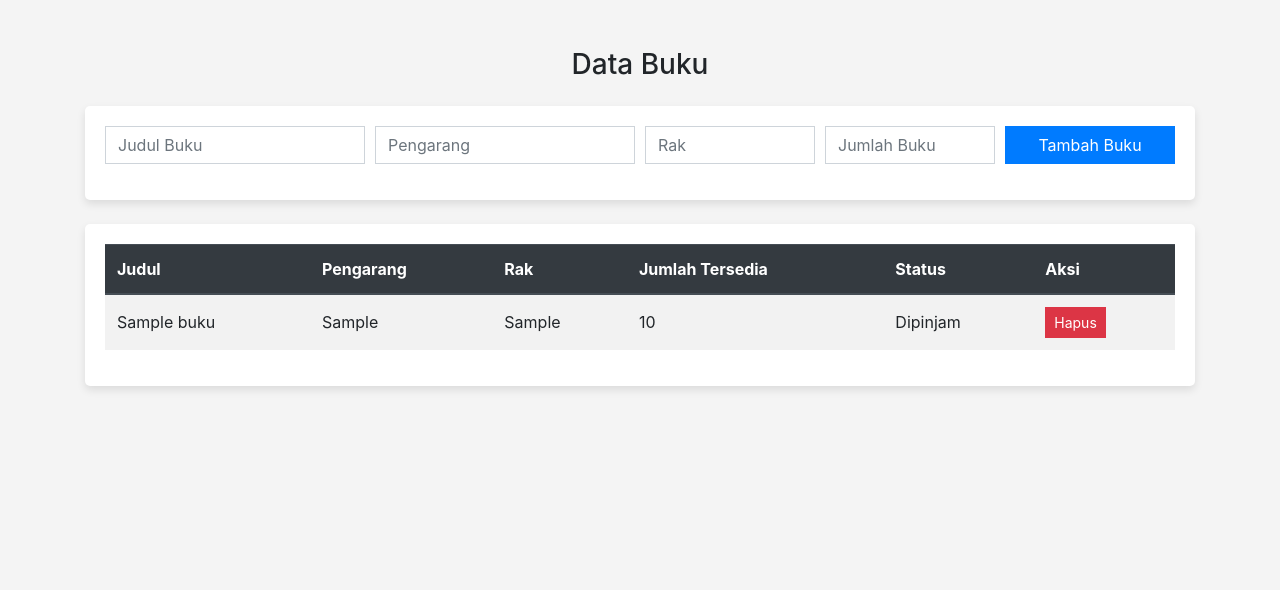
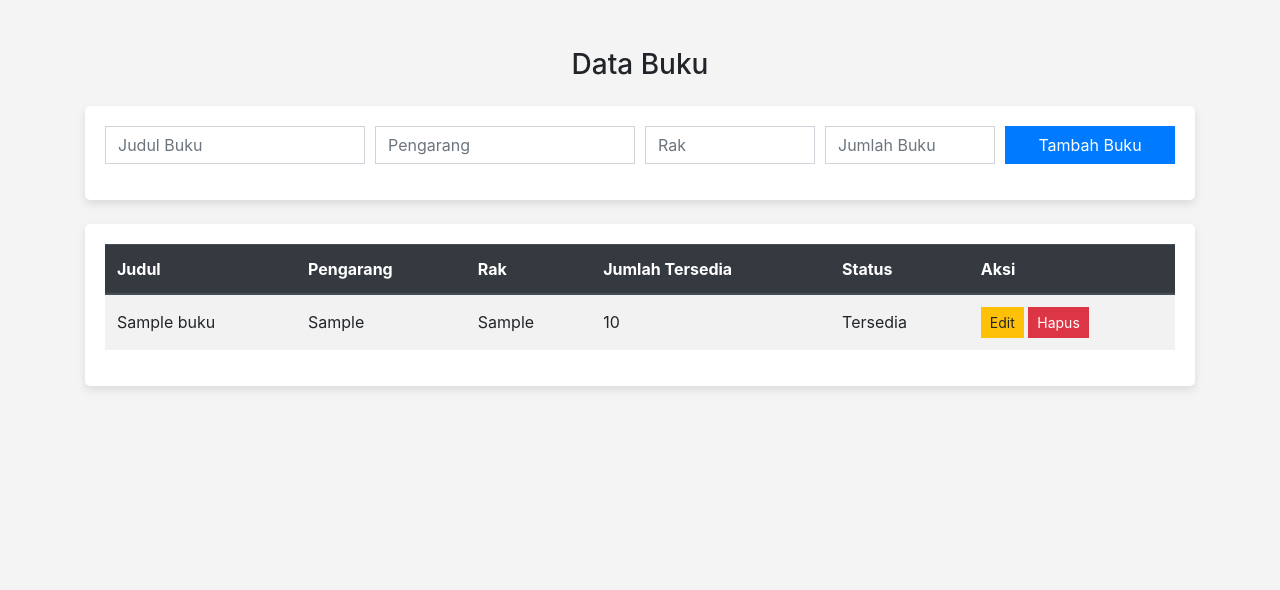
Before and after one commit to kelompokberapa/sewabuku, a PHP site: page /buku.php in a window 1280 px wide. Shown: the part 56-646 px from the top of the page. Run offline with PHP 8.4, Linux system fonts and the light colour scheme; tables that the repository leaves empty or names only in its code hold one stand-in row (values such as "Sample post").

Commit message:
17223028 - Muhammad Faiz Priyantoro

```diff
--- a/buku.php
+++ b/buku.php
@@ -6,8 +6,19 @@ if (isset($_POST['add'])) {
     $judul = $_POST['judul'];
     $pengarang = $_POST['pengarang'];
     $rak = $_POST['rak'];
-    $jumlah = $_POST['jumlah']; // Tambahkan input untuk jumlah buku
+    $jumlah = $_POST['jumlah'];
     $sql = "INSERT INTO buku (judul, pengarang, rak, jumlah) VALUES ('$judul', '$pengarang', '$rak', '$jumlah')";
+    $conn->query($sql);
+}
+
+// Handle Edit Buku
+if (isset($_POST['edit'])) {
+    $id = $_POST['id'];
+    $judul = $_POST['judul'];
+    $pengarang = $_POST['pengarang'];
+    $rak = $_POST['rak'];
+    $jumlah = $_POST['jumlah'];
+    $sql = "UPDATE buku SET judul='$judul', pengarang='$pengarang', rak='$rak', jumlah='$jumlah' WHERE id=$id";
     $conn->query($sql);
 }
 
@@ -23,6 +34,14 @@ if (isset($_GET['delete'])) {
     $conn->query($sql);
 }
 
+// Get Data Buku for Edit
+$buku_to_edit = null;
+if (isset($_GET['edit'])) {
+    $id = $_GET['edit'];
+    $result = $conn->query("SELECT * FROM buku WHERE id=$id");
+    $buku_to_edit = $result->fetch_assoc();
+}
+
 $buku = $conn->query("SELECT * FROM buku");
 ?>
 
@@ -34,7 +53,7 @@ $buku = $conn->query("SELECT * FROM buku");
     <style>
         body {
             background-color: #f4f4f4;
-            min-height: 100vh; /* Pastikan body memiliki tinggi minimal 100vh */
+            min-height: 100vh;
             display: flex;
             flex-direction: column;
         }
@@ -76,7 +95,7 @@ $buku = $conn->query("SELECT * FROM buku");
             padding: 20px 0;
             position: relative;
             width: 100%;
-            margin-top: auto; /* Posisikan footer di bawah konten */
+            margin-top: auto;
         }
 
         .table thead th {
@@ -97,8 +116,8 @@ $buku = $conn->query("SELECT * FROM buku");
         }
 
         .container-main {
-            flex: 1; /* Biarkan kontainer utama mengambil ruang yang tersedia */
-            padding-bottom: 60px; /* Berikan padding-bottom agar footer tidak menutupi konten */
+            flex: 1;
+            padding-bottom: 60px;
         }
     </style>
 </head>
@@ -135,21 +154,22 @@ $buku = $conn->query("SELECT * FROM buku");
     <h3 class="text-center mb-4">Data Buku</h3>
     <div class="form-container mb-4">
         <form method="POST" action="buku.php">
+            <input type="hidden" name="id" value="<?php echo $buku_to_edit ? $buku_to_edit['id'] : ''; ?>">
             <div class="form-row">
                 <div class="form-group col-md-3">
-                    <input type="text" name="judul" class="form-control" placeholder="Judul Buku" required>
+                    <input type="text" name="judul" class="form-control" placeholder="Judul Buku" value="<?php echo $buku_to_edit ? $buku_to_edit['judul'] : ''; ?>" required>
                 </div>
                 <div class="form-group col-md-3">
-                    <input type="text" name="pengarang" class="form-control" placeholder="Pengarang" required>
+                    <input type="text" name="pengarang" class="form-control" placeholder="Pengarang" value="<?php echo $buku_to_edit ? $buku_to_edit['pengarang'] : ''; ?>" required>
                 </div>
                 <div class="form-group col-md-2">
-                    <input type="text" name="rak" class="form-control" placeholder="Rak" required>
+                    <input type="number" name="rak" class="form-control" placeholder="Rak" value="<?php echo $buku_to_edit ? $buku_to_edit['rak'] : ''; ?>" required min="1" max="10">
                 </div>
                 <div class="form-group col-md-2">
-                    <input type="number" name="jumlah" class="form-control" placeholder="Jumlah Buku" required> <!-- Input untuk jumlah buku -->
+                    <input type="number" name="jumlah" class="form-control" placeholder="Jumlah Buku" value="<?php echo $buku_to_edit ? $buku_to_edit['jumlah'] : ''; ?>" required min="1" max="20">
                 </div>
                 <div class="form-group col-md-2">
-                    <input type="submit" name="add" class="btn btn-primary btn-block" value="Tambah Buku">
+                    <input type="submit" name="<?php echo $buku_to_edit ? 'edit' : 'add'; ?>" class="btn btn-primary btn-block" value="<?php echo $buku_to_edit ? 'Edit Buku' : 'Tambah Buku'; ?>">
                 </div>
             </div>
         </form>
@@ -161,7 +181,7 @@ $buku = $conn->query("SELECT * FROM buku");
                     <th>Judul</th>
                     <th>Pengarang</th>
                     <th>Rak</th>
-                    <th>Jumlah Tersedia</th> <!-- Kolom baru untuk menampilkan jumlah buku yang tersedia -->
+                    <th>Jumlah Tersedia</th>
                     <th>Status</th>
                     <th>Aksi</th>
                 </tr>
@@ -172,9 +192,10 @@ $buku = $conn->query("SELECT * FROM buku");
                     <td><?php echo $row['judul']; ?></td>
                     <td><?php echo $row['pengarang']; ?></td>
                     <td><?php echo $row['rak']; ?></td>
-                    <td><?php echo $row['jumlah']; ?></td> <!-- Menampilkan jumlah buku yang tersedia -->
-                    <td><?php echo $row['status_pinjam'] ? 'Dipinjam' : 'Tersedia'; ?></td>
+                    <td><?php echo $row['jumlah']; ?></td>
+                    <td><?php echo $row['jumlah'] > 0 ? 'Tersedia' : 'Dipinjam'; ?></td>
                     <td>
+                        <a href="buku.php?edit=<?php echo $row['id']; ?>" class="btn btn-warning btn-sm">Edit</a>
                         <a href="buku.php?delete=<?php echo $row['id']; ?>" class="btn btn-danger btn-sm">Hapus</a>
                     </td>
                 </tr>
```
